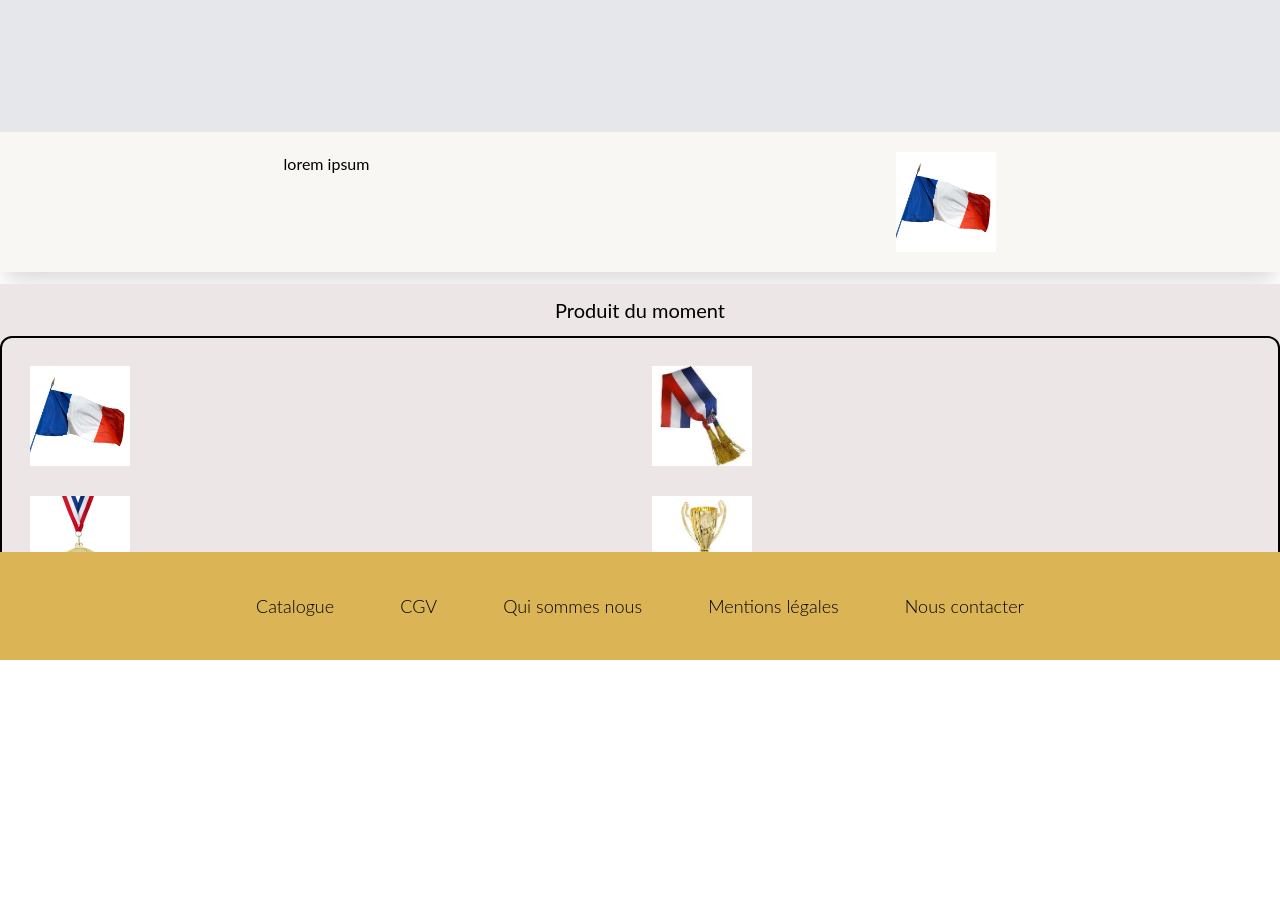
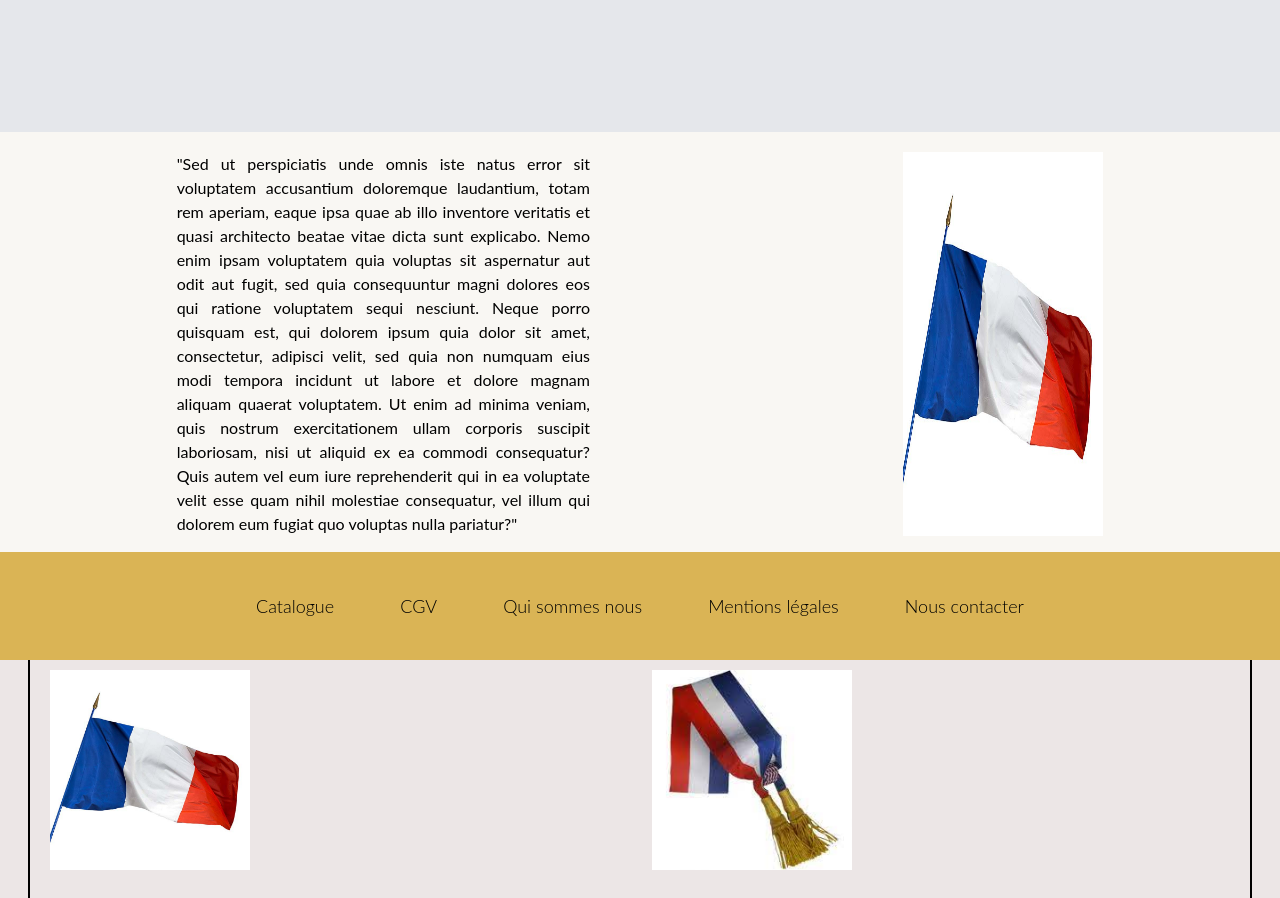
Before and after one commit to sele-nap/App-devis-lyon-js-react-sept21, a Next.js app: page / in a window 1280 px wide. Shown: the part 140-1038 px from the top of the page. Before the commit the page ends 800 px from the top, so only its background shows below. Built offline with nearby package versions, Linux system fonts and the light colour scheme.

Commit message:
add link

```diff
--- a/components/Footer.js
+++ b/components/Footer.js
@@ -3,43 +3,55 @@ import Link from "next/link";
 
 export default function Footer() {
   return (
-
-
-
-<footer className="bg-third absolute bottom-0 left-0 dark:bg-gray-800 w-full py-8">
+    <footer className="bg-third fixed bottom-0 left-0 dark:bg-gray-800 w-full py-8 ">
       <div className="max-w-screen-xl mx-auto px-4">
         <ul className="max-w-screen-md mx-auto text-lg font-light flex flex-wrap justify-between">
           <li className="my-2">
             <Link href="./catalog">
-                <a className="text-black-400 hover:text-black-800 dark:text-gray-300 dark:hover:text-white transition-colors duration-200" href="#">
+              <a
+                className="text-black-400 hover:text-black-800 dark:text-gray-300 dark:hover:text-white transition-colors duration-200"
+                href="#"
+              >
                 Catalogue
               </a>
             </Link>
           </li>
           <li className="my-2">
             <Link href="./cgv">
-                <a className="text-black-400 hover:text-gray-800 dark:text-gray-300 dark:hover:text-white transition-colors duration-200" href="#">
+              <a
+                className="text-black-400 hover:text-gray-800 dark:text-gray-300 dark:hover:text-white transition-colors duration-200"
+                href="#"
+              >
                 CGV
               </a>
             </Link>
           </li>
           <li className="my-2">
             <Link href="./about">
-                <a className="text-black-400 hover:text-gray-800 dark:text-gray-300 dark:hover:text-white transition-colors duration-200" href="#">
+              <a
+                className="text-black-400 hover:text-gray-800 dark:text-gray-300 dark:hover:text-white transition-colors duration-200"
+                href="#"
+              >
                 Qui sommes nous
               </a>
             </Link>
           </li>
           <li className="my-2">
             <Link href="./legal">
-                <a className="text-black-400 hover:text-gray-800 dark:text-gray-300 dark:hover:text-white transition-colors duration-200" href="#">
+              <a
+                className="text-black-400 hover:text-gray-800 dark:text-gray-300 dark:hover:text-white transition-colors duration-200"
+                href="#"
+              >
                 Mentions légales
               </a>
             </Link>
           </li>
           <li className="my-2">
             <Link href="./contact">
-                <a className="text-black-400 hover:text-gray-800 dark:text-gray-300 dark:hover:text-white transition-colors duration-200" href="#">
+              <a
+                className="text-black-400 hover:text-gray-800 dark:text-gray-300 dark:hover:text-white transition-colors duration-200"
+                href="#"
+              >
                 Nous contacter
               </a>
             </Link>
@@ -47,6 +59,5 @@ export default function Footer() {
         </ul>
       </div>
     </footer>
-
-    )
+  );
 }
--- a/pages/index.js
+++ b/pages/index.js
@@ -1,11 +1,12 @@
 import Head from "next/head";
 import Image from "next/image";
-// import styles from "../styles/globals.css";
+// import styles from "../styles/Home.module.css";
 import ImageDrapeau from "../public/Img/drapeau.jpg";
 import ImageTrophee from "../public/Img/trophée.jpeg";
 import ImageEcharpe from "../public/Img/echarpe.jpeg";
 import ImageMedaille from "../public/Img/medaille.jpg";
 import Layout from "../components/Layout";
+import Link from "next/link";
 
 export default function Home() {
   return (
@@ -18,43 +19,85 @@ export default function Home() {
         <div className="h-40 w-full shadow-2xl shadow-black bg-gray-200">
           <div className="h-40">carroussel</div>
 
-          <div className="bg-primary flex flex-row-reverse justify-around p-5 shadow-xl shadow-black">
+          <div className="bg-primary flex flex-row-reverse justify-around p-5 border-solid border-purple-300">
             <Image
               src={ImageDrapeau}
-              width="100px"
-              height="100px"
+              width="200px"
+              height="200px"
               className=""
             />
-            <p>lorem ipsum</p>
+            <p className="w-1/3 text-justify">
+              "Sed ut perspiciatis unde omnis iste natus error sit voluptatem
+              accusantium doloremque laudantium, totam rem aperiam, eaque ipsa
+              quae ab illo inventore veritatis et quasi architecto beatae vitae
+              dicta sunt explicabo. Nemo enim ipsam voluptatem quia voluptas sit
+              aspernatur aut odit aut fugit, sed quia consequuntur magni dolores
+              eos qui ratione voluptatem sequi nesciunt. Neque porro quisquam
+              est, qui dolorem ipsum quia dolor sit amet, consectetur, adipisci
+              velit, sed quia non numquam eius modi tempora incidunt ut labore
+              et dolore magnam aliquam quaerat voluptatem. Ut enim ad minima
+              veniam, quis nostrum exercitationem ullam corporis suscipit
+              laboriosam, nisi ut aliquid ex ea commodi consequatur? Quis autem
+              vel eum iure reprehenderit qui in ea voluptate velit esse quam
+              nihil molestiae consequatur, vel illum qui dolorem eum fugiat quo
+              voluptas nulla pariatur?"
+            </p>
           </div>
           <div className="bg-secondary ">
             <div className=" ">
               <h2 className="text-center text-xl m-3 pt-3">
                 Produit du moment
               </h2>
-              <div className="grid overflow-hidden grid-cols-2 grid-rows-2 gap-6  p-7 w-full border-solid border-2 border-black rounded-xl ">
-                <div className="">
+              <div className=" h-full p-7 w-full m-100">
+                <div className=" border-solid border-2 border-black rounded-xl p-5 grid overflow-hidden grid-cols-2 grid-rows-2 gap-6 pb-20 mb-50">
+                  <div className="box col-start-1">
+                    <Link href="/catalog">
+                      <a>
                         <Image
                           src={ImageDrapeau}
-                    width="100px"
-                    height="100px"
+                          width="200px"
+                          height="200px"
                           className=""
                         />
+                      </a>
+                    </Link>
                   </div>
                   <div className="">
-                  <Image src={ImageEcharpe} width="100px" height="100px" />
+                    <Link href="/catalog">
+                      <a>
+                        <Image
+                          src={ImageEcharpe}
+                          width="200px"
+                          height="200px"
+                        />
+                      </a>
+                    </Link>
                   </div>
 
                   <div className="">
+                    <Link href="/catalog">
+                      <a>
                         <Image
                           src={ImageMedaille}
-                    width="100px"
-                    height="100px"
+                          width="200px"
+                          height="200px"
                           className=""
                         />
+                      </a>
+                    </Link>
                   </div>
+
                   <div className="">
-                  <Image src={ImageTrophee} width="100px" height="100px" />
+                    <Link href="/catalog">
+                      <a>
+                        <Image
+                          src={ImageTrophee}
+                          width="200px"
+                          height="200px"
+                        />
+                      </a>
+                    </Link>
+                  </div>
                 </div>
               </div>
             </div>
```
Lines whose indentation alone changed are shown as unchanged.
